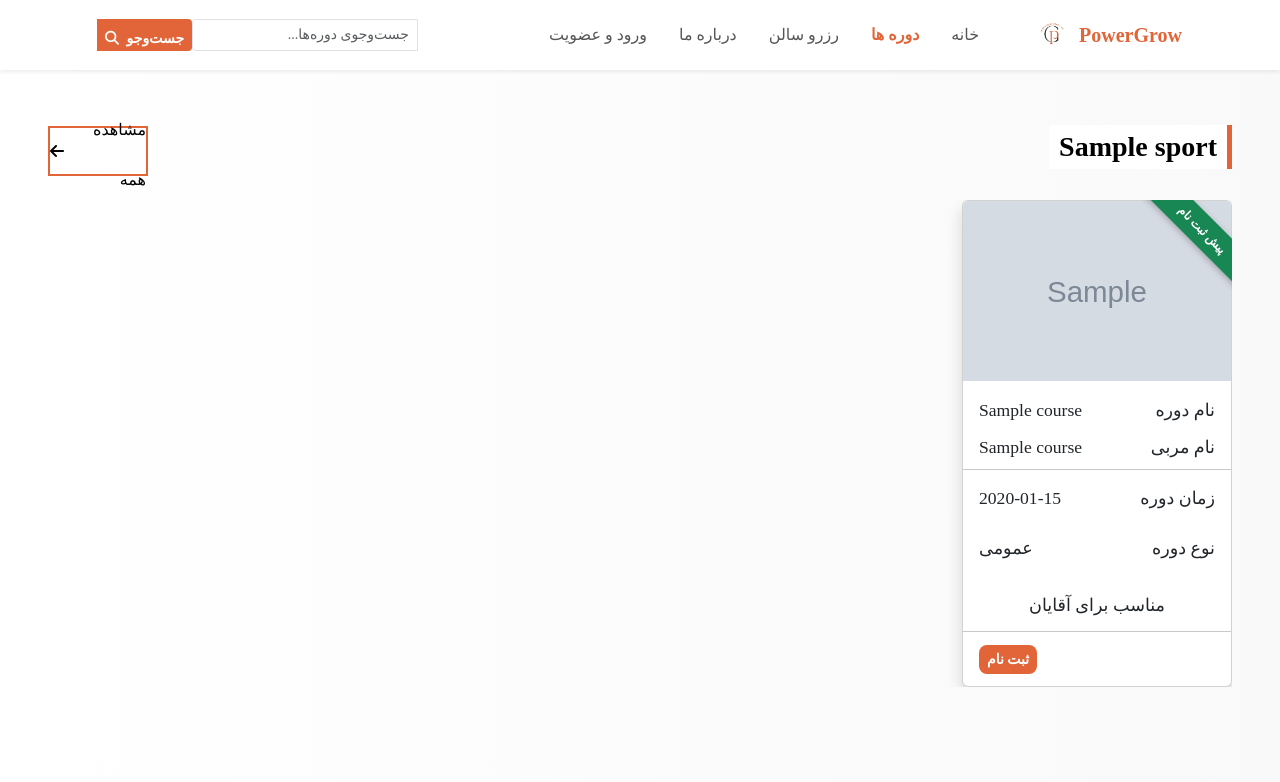
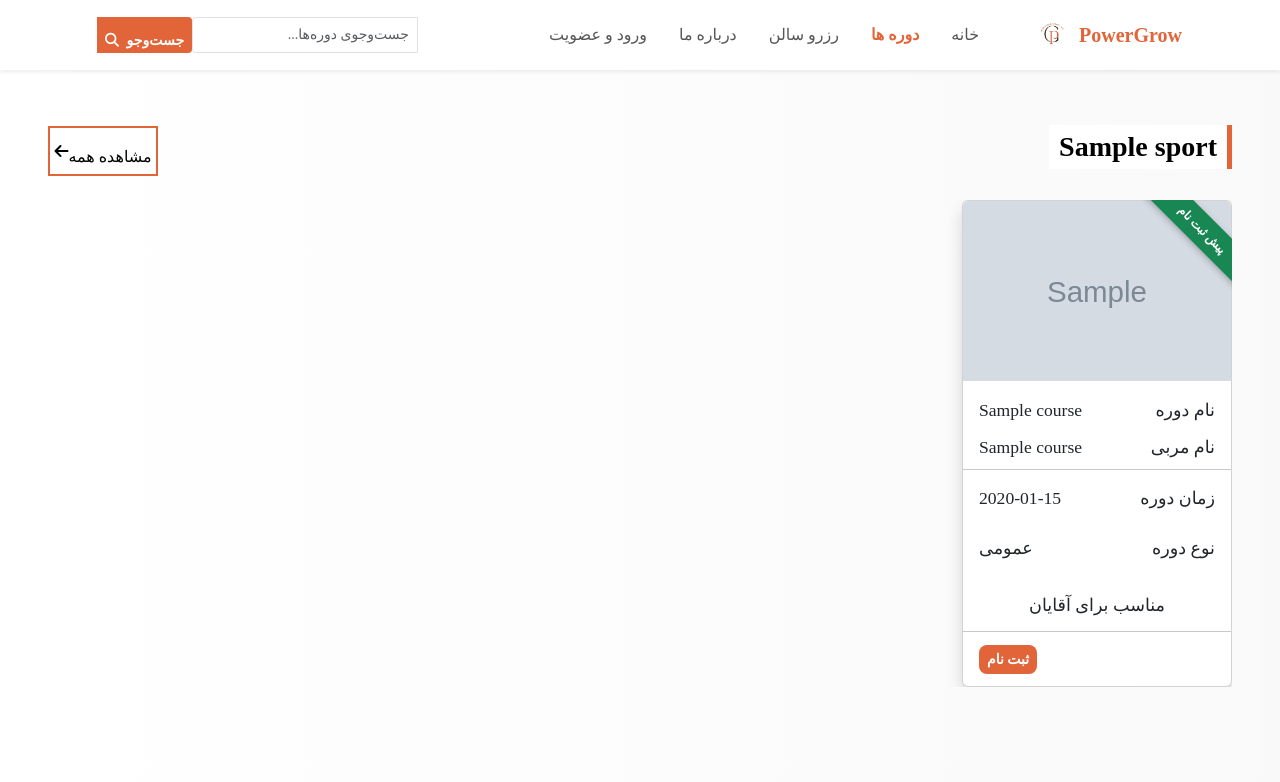
Before and after one commit to phoenixfamily/PowerGrow, a Django app: page /product/sports/ in a window 1280 px wide. Shown: the top 782 px of the page. Run offline with Django 4.2, Linux system fonts and the light colour scheme; tables that the repository leaves empty hold one stand-in row (values such as "Sample post"); grey boxes marked "Sample" are stand-in pictures; parts of the project's set-up code (start-up, migrations or seed data) failed here and were passed over; some libraries are stand-ins or nearby versions; some web fonts are replaced.

Commit message:
first commit

```diff
--- a/static/css/style.css
+++ b/static/css/style.css
@@ -412,7 +412,7 @@ section p {
     display: flex;
     justify-content: center;
     align-items: center;
-    width: 100px;
+    width: 110px;
     line-height: 50px;
     height: 50px;
     cursor: pointer;
@@ -424,12 +424,12 @@ section p {
 }
 
 .more-link:hover {
-    color: var(--primary-light);
+    color: var(--primary-light) !important;
     border-color: transparent !important;
 }
 
 .more-link span, .btn i {
-    margin-top: 8px;
+    margin-top: 12px;
 }
 
 .next-icon {
@@ -438,6 +438,7 @@ section p {
 }
 
 .more-link:hover .next-icon {
+    color: var(--primary-light) !important;
     transform: translateX(-10px) !important; /* به سمت راست حرکت کند */
 }
 
```
